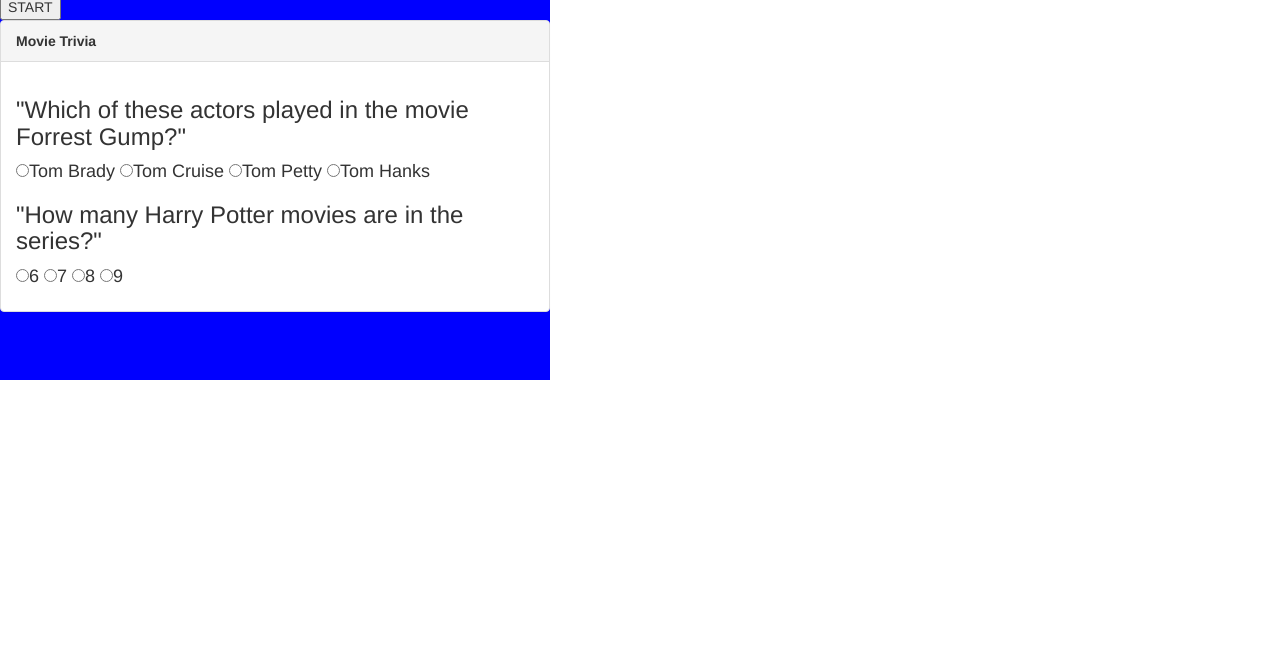
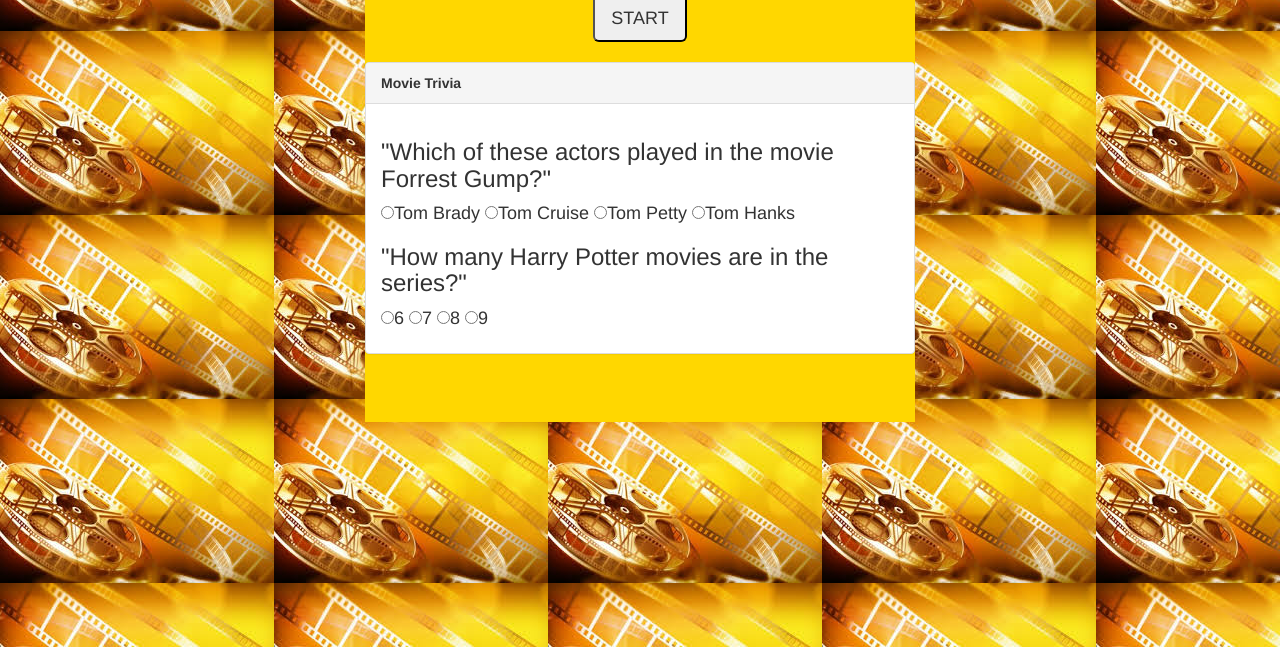
Before and after one commit to kirk733/TriviaGame, a plain HTML site: page index.html in a window 1280 px wide. Shown: the part 153-800 px from the top of the page. Drawn offline with nearby package versions, Linux system fonts and the light colour scheme; a script that the page names is missing.

Commit message:
3rd save of files

```diff
--- a/assets/css/style.css
+++ b/assets/css/style.css
@@ -1,14 +1,13 @@
 
 /* setting background */
-.body{
+body{
 
 	background: url("../images/images.jpeg");
 }
 
 
 .jumbotron{
-	float: center;
-	background-color: blue;
+	background-color: gold;
 	max-width: 550px;
 }
 
--- a/index.html
+++ b/index.html
@@ -19,14 +19,14 @@
 
 </head>
 <body>
-	 <div class="jumbotron">
+	 <div class="jumbotron center-block">
     	<h1 class="text-center">Trivia Game</h1>
-      <button class="text-center" id="button1">START</button>
+      <button class="center-block btn-lg" id="button1">START</button>
       <br>
     <!-- panel for  Total Score-->
     <div class="panel panel-default">
-      <div class="panel-heading"><strong>Movie Trivia</strong></div>
-        <div class="panel-body">
+      <div class="panel-heading text-Center"><strong>Movie Trivia</strong></div>
+        <div class="panel-body" id="panelQuestions">
                 <h3 class="text-Center"> "Which of these actors played in the movie Forrest Gump?"
                   <form action="">
                     <h4>
```
Also changed, not shown: 1 other file.
